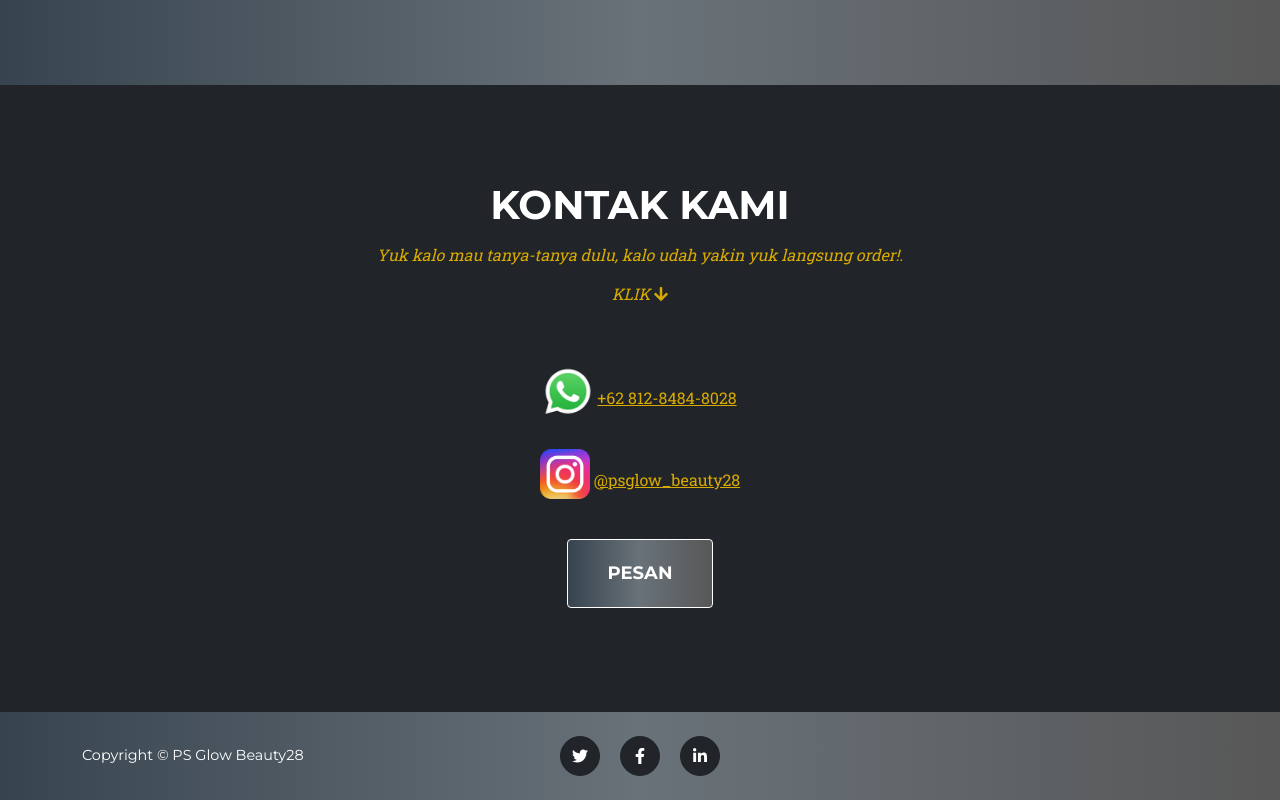
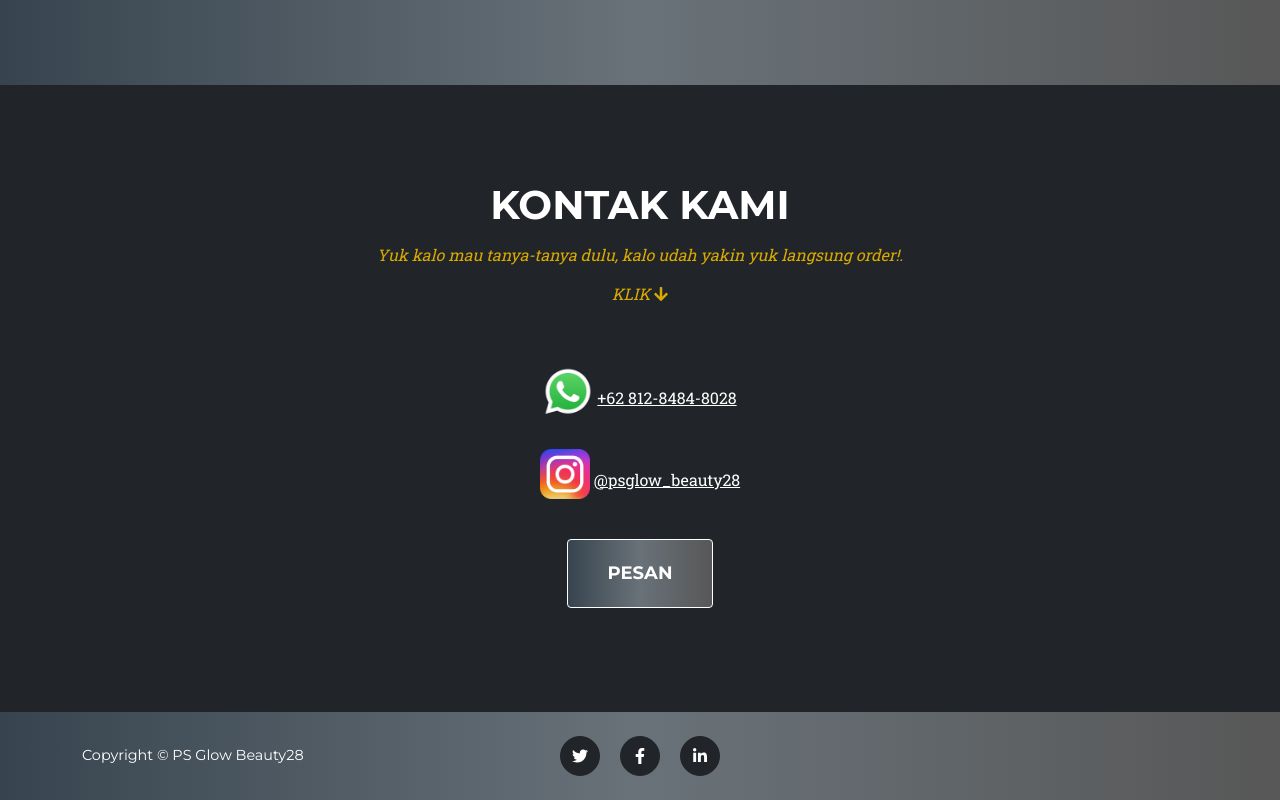
Before and after one commit to Gustiumaro/psglow, a plain HTML site: page index.html in a window 1280 px wide. Shown: the part 3318-4118 px from the top of the page. Drawn offline with nearby package versions, Linux system fonts and the light colour scheme.

Commit message:
Update index.html

```diff
--- a/index.html
+++ b/index.html
@@ -389,7 +389,7 @@
                     <img class="img-fluid mb-3" src="assets/img/wa.png"
                         onclick="window.open('https://wa.me/6281284848028?text=Halo%20kak%20mau order%20dong');"
                         width="50" alt="..." />
-                    <a class="t-color2"
+                    <a class="t-color"
                         onclick="window.open('https://wa.me/6281284848028?text=Halo%20kak%20mau order%20dong');">+62
                         812-8484-8028</a>
                 </p>
@@ -397,7 +397,7 @@
                     <img class="img-fluid mb-3" src="assets/img/logo-ig.png"
                         onclick="window.open('https://www.instagram.com/psglow_beauty28/');" width="50" alt="..." />
                     <a onclick="window.open('https://www.instagram.com/psglow_beauty28/');"
-                        class="t-color2">@psglow_beauty28</a>
+                        class="t-color">@psglow_beauty28</a>
                 </p>
             </div>
             <!-- * * * * * * * * * * * * * * *-->
```
